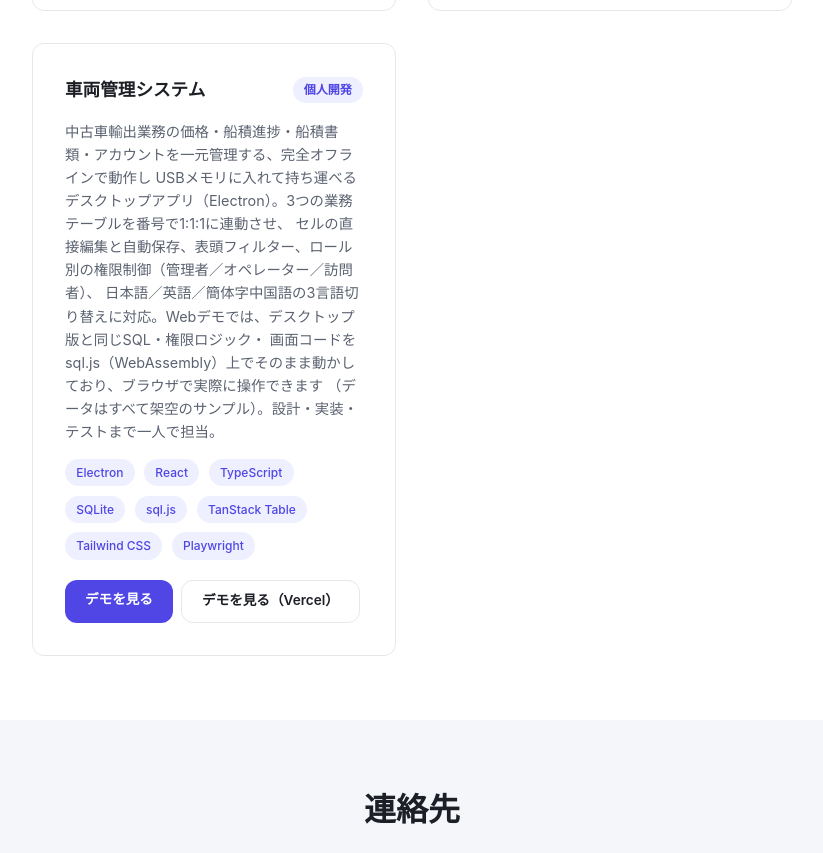
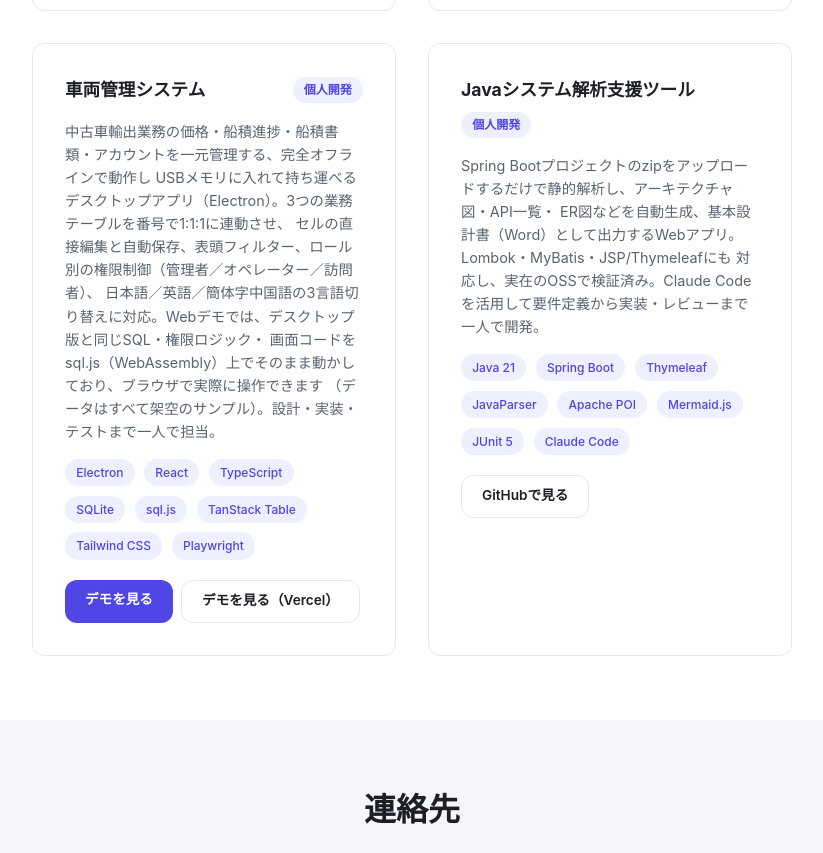
Before and after one commit to qimeimeiqi-hash/portfolio, a plain HTML site: page index.html in a window 1280 px wide. Shown: the part 4559-5412 px from the top of the page, without its empty margins (228-1051 px from the left). Drawn offline with Linux system fonts and the light colour scheme.

Commit message:
Add Java system analysis support tool project card to personal projects section
Co-Authored-By: Claude Opus 5.5 <noreply@anthropic.com>

```diff
--- a/index.html
+++ b/index.html
@@ -390,6 +390,31 @@
             </div>
           </div>
 
+          <div class="project-card fade-in">
+            <div class="project-card-header">
+              <h3 class="project-card-title">Javaシステム解析支援ツール</h3>
+              <span class="project-card-badge">個人開発</span>
+            </div>
+            <p class="project-card-desc">
+              Spring Bootプロジェクトのzipをアップロードするだけで静的解析し、アーキテクチャ図・API一覧・
+              ER図などを自動生成、基本設計書（Word）として出力するWebアプリ。Lombok・MyBatis・JSP/Thymeleafにも
+              対応し、実在のOSSで検証済み。Claude Codeを活用して要件定義から実装・レビューまで一人で開発。
+            </p>
+            <div class="tag-cloud">
+              <span class="tag tag-sm">Java 21</span>
+              <span class="tag tag-sm">Spring Boot</span>
+              <span class="tag tag-sm">Thymeleaf</span>
+              <span class="tag tag-sm">JavaParser</span>
+              <span class="tag tag-sm">Apache POI</span>
+              <span class="tag tag-sm">Mermaid.js</span>
+              <span class="tag tag-sm">JUnit 5</span>
+              <span class="tag tag-sm">Claude Code</span>
+            </div>
+            <div class="project-card-links">
+              <a href="https://github.com/qimeimeiqi-hash/java-system-analyzer" class="btn btn-outline" target="_blank" rel="noopener noreferrer">GitHubで見る</a>
+            </div>
+          </div>
+
         </div>
       </div>
     </section>
```
